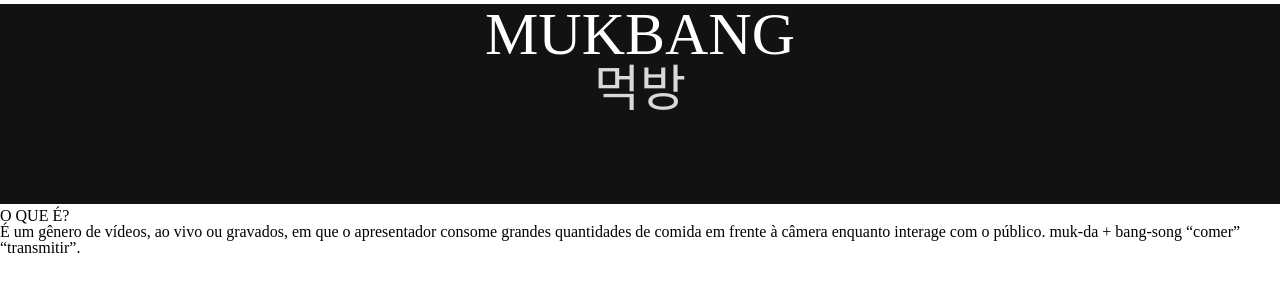
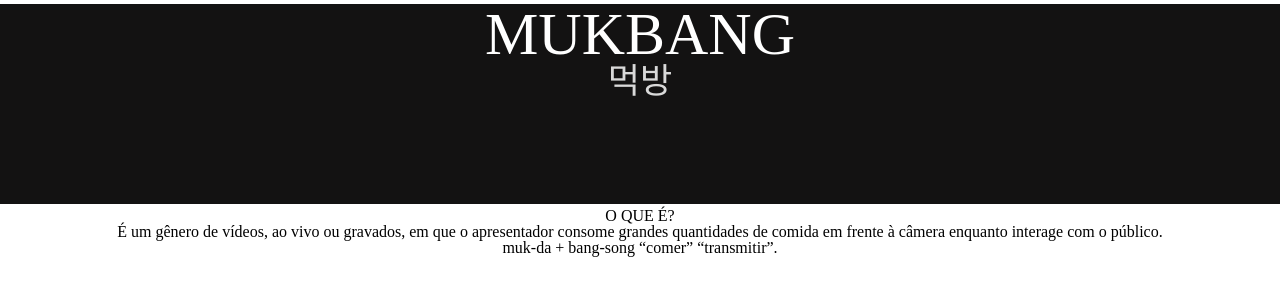
Before and after one commit to babibabaa/sitemukbang, a plain HTML site: page index.html in a window 1280 px wide. Drawn offline with Linux system fonts and the light colour scheme; a web font is replaced by a local one.

Commit message:
caixa quase

```diff
--- a/index.html
+++ b/index.html
@@ -20,9 +20,9 @@
         <h3>
             O QUE É?
         </h3>
-        <p> É um gênero de vídeos, ao vivo ou gravados, em que o apresentador consome grandes quantidades de comida em frente à câmera enquanto interage com o público.
-        muk-da + bang-song
-        “comer”  “transmitir”.</p>
+        <p> É um gênero de vídeos, ao vivo ou gravados, em que o apresentador consome grandes quantidades de comida em frente à câmera enquanto interage com o público. </p>
+     <p2> muk-da + bang-song </p2>
+    <p3>  “comer”  “transmitir”. </p3>
     </div>
 
 </body>
--- a/styles.css
+++ b/styles.css
@@ -15,5 +15,12 @@ h1 {
 h2 {
     color: #d9d9d9;
     text-align: center;
-    font-size: 50px;
+    font-size: 35px;
 }
+
+.explicacao {
+    text-align: center;
+
+
+
+}
```
